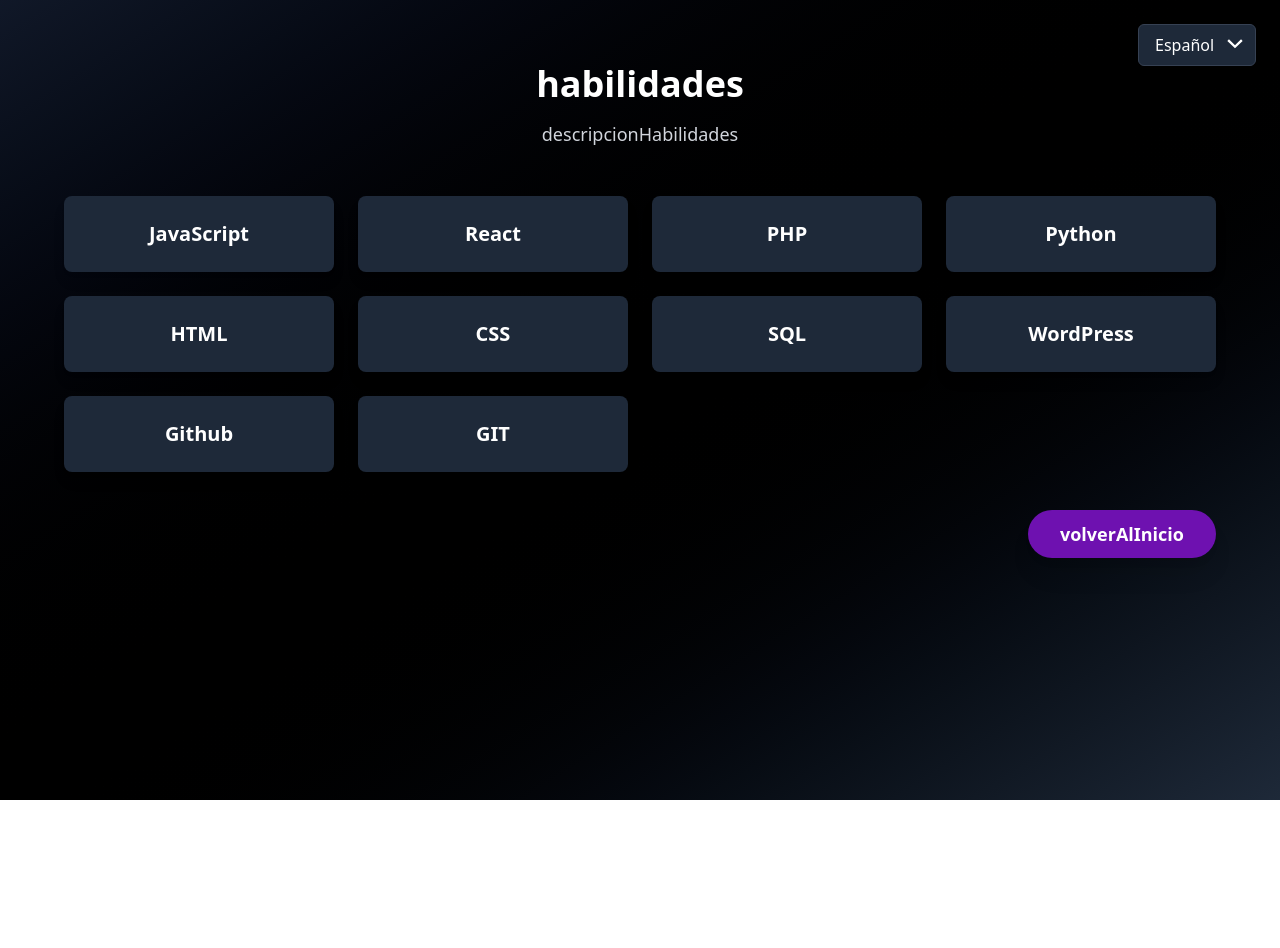
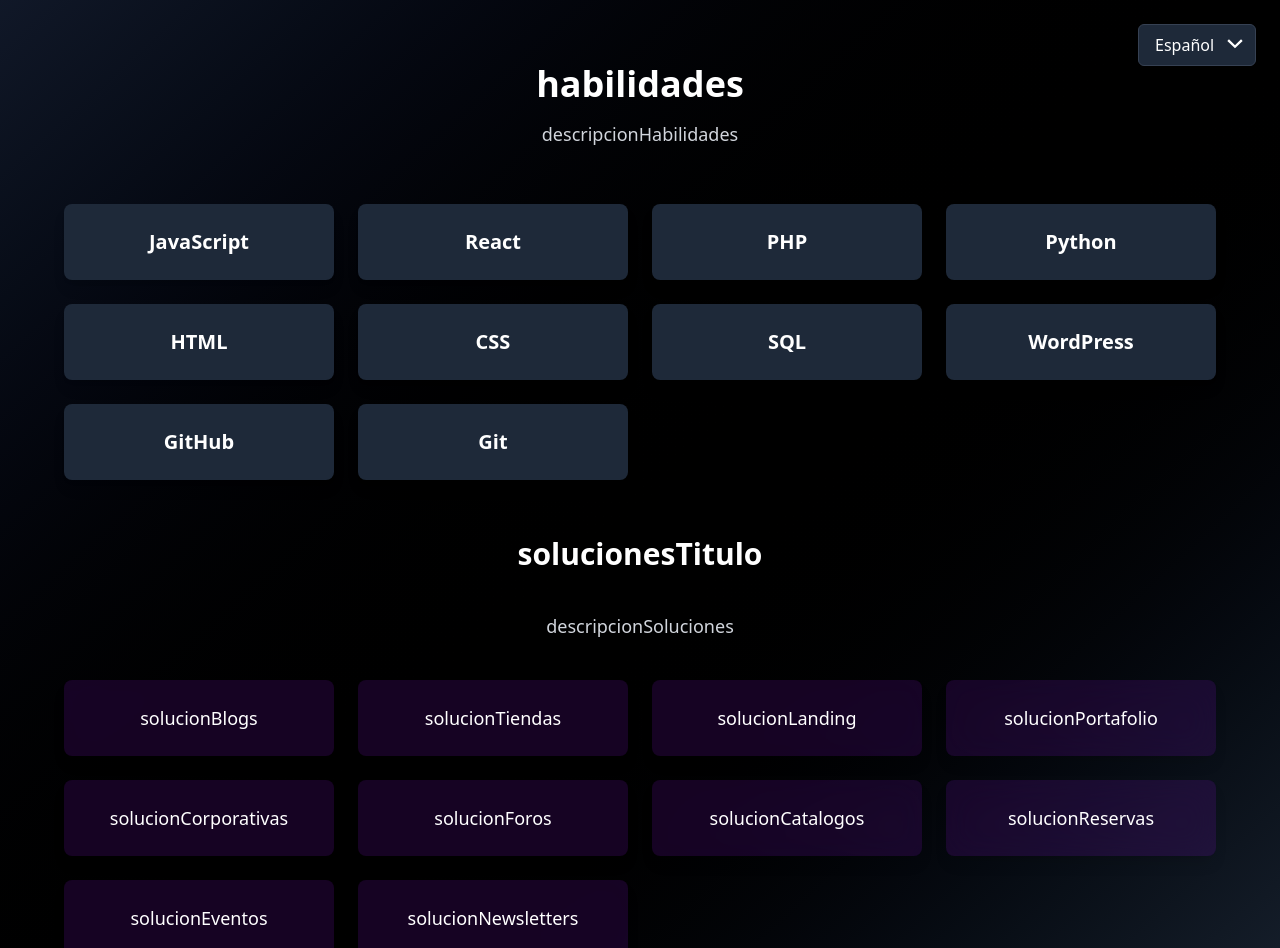
Before and after one commit to hofsito/Hofsito-Portfolio, a React (Vite) app: page /#/habilidades in a window 1280 px wide. Shown: the top 948 px of the page. Before the commit the page ends 800 px from the top, so only its background shows below. Built offline with nearby package versions, Linux system fonts and the light colour scheme; no server answers.

Commit message:
ProyectoActualizacion

```diff
--- a/public/Idiomas/en/translation.json
+++ b/public/Idiomas/en/translation.json
@@ -35,5 +35,17 @@
   "descripcion": "Brief description of the project.",
   "contacto_message": "If you're interested in being the first of many projects, don't hesitate to contact me.",
   "descripcionProyecto": "All the projects I've worked on (None for now)",
-  "whatsappPlaceholder": "WhatsApp number (with prefix)"
+  "whatsappPlaceholder": "WhatsApp number (with prefix)",
+  "solucionesTitulo": "What can I build for you?",
+  "descripcionSoluciones": "If you have no programming knowledge, don't worry. Here are end‑to‑end solutions I can create so you can focus on your business:",
+  "solucionBlogs": "Blogs and news sites",
+  "solucionTiendas": "Online stores (e‑commerce)",
+  "solucionLanding": "High‑conversion landing pages",
+  "solucionPortafolio": "Personal or agency portfolios",
+  "solucionCorporativas": "Corporate websites",
+  "solucionForos": "Forums and communities",
+  "solucionCatalogos": "Product catalogs",
+  "solucionReservas": "Booking and appointment systems",
+  "solucionEventos": "Event pages",
+  "solucionNewsletters": "Newsletters and mailing lists"
 }
--- a/public/Idiomas/es/translation.json
+++ b/public/Idiomas/es/translation.json
@@ -35,5 +35,17 @@
   "descripcion": "Descripción breve del proyecto.",
   "contacto_message": "Si te interesa ser el primero de muchos proyectos, no dudes en contactarme.",
   "descripcionProyecto": "Todos los proyectos en los que he trabajado (No hay por ahora)",
-  "whatsappPlaceholder": "Número de WhatsApp (con prefijo)"
+  "whatsappPlaceholder": "Número de WhatsApp (con prefijo)",
+  "solucionesTitulo": "¿Qué puedo crear para ti?",
+  "descripcionSoluciones": "Si no tienes conocimiento de lenguajes de programación, no te preocupes. Estas son soluciones que puedo desarrollar de principio a fin:",
+  "solucionBlogs": "Blogs y sitios de noticias",
+  "solucionTiendas": "Tiendas en línea (e‑commerce)",
+  "solucionLanding": "Landing pages de alta conversión",
+  "solucionPortafolio": "Portafolios personales o de agencia",
+  "solucionCorporativas": "Páginas corporativas",
+  "solucionForos": "Foros y comunidades",
+  "solucionCatalogos": "Catálogos de productos",
+  "solucionReservas": "Sistemas de reservas y citas",
+  "solucionEventos": "Páginas de eventos",
+  "solucionNewsletters": "Boletines y newsletters"
 }
--- a/public/Idiomas/ja/translation.json
+++ b/public/Idiomas/ja/translation.json
@@ -35,5 +35,17 @@
   "descripcion": "プロジェクトの簡単な説明。",
   "contacto_message": "多くのプロジェクトの最初になりたい場合は、お気軽にお問い合わせください。",
   "descripcionProyecto": "私が関わったすべてのプロジェクト (今のところはありません)",
-  "whatsappPlaceholder": "WhatsApp 番号 (プレフィックス付き)"
+  "whatsappPlaceholder": "WhatsApp 番号 (プレフィックス付き)",
+  "solucionesTitulo": "あなたのために何を作れる？",
+  "descripcionSoluciones": "プログラミングの知識がなくてもご安心ください。ゼロから構築できるソリューション例は次のとおりです：",
+  "solucionBlogs": "ブログ・ニュースサイト",
+  "solucionTiendas": "オンラインストア（EC）",
+  "solucionLanding": "高コンバージョンのランディングページ",
+  "solucionPortafolio": "個人／エージェンシー向けポートフォリオ",
+  "solucionCorporativas": "コーポレートサイト",
+  "solucionForos": "フォーラム・コミュニティ",
+  "solucionCatalogos": "商品カタログ",
+  "solucionReservas": "予約・アポイントシステム",
+  "solucionEventos": "イベントページ",
+  "solucionNewsletters": "ニュースレター・メーリングリスト"
 }
--- a/src/components/Habilidades.jsx
+++ b/src/components/Habilidades.jsx
@@ -5,6 +5,7 @@
 import IdiomaSelector from "./IdiomaSelector";
 import { Link } from "react-router-dom";
 
+// Animaciones
 const fadeInUp = {
   hidden: { opacity: 0, y: 30 },
   visible: (i = 1) => ({
@@ -13,6 +14,7 @@
     transition: { delay: i * 0.1, duration: 0.5, ease: "easeOut" },
   }),
 };
+
 const buttonVariants = {
   hidden: { opacity: 0, y: 20 },
   visible: {
@@ -21,6 +23,7 @@
     transition: { delay: 0.2, duration: 0.6, ease: "easeOut" },
   },
 };
+
 const habilidades = [
   "JavaScript",
   "React",
@@ -30,8 +33,21 @@
   "CSS",
   "SQL",
   "WordPress",
-  "Github",
-  "GIT"
+  "GitHub",
+  "Git",
+];
+
+const solucionesKeys = [
+  "solucionBlogs",
+  "solucionTiendas",
+  "solucionLanding",
+  "solucionPortafolio",
+  "solucionCorporativas",
+  "solucionForos",
+  "solucionCatalogos",
+  "solucionReservas",
+  "solucionEventos",
+  "solucionNewsletters",
 ];
 
 const Habilidades = () => {
@@ -39,22 +55,21 @@
 
   return (
     <section className="min-h-screen bg-gradient-to-br from-gray-900 via-black to-gray-800 text-white py-16 px-6">
-
-      <div className="max-w-6xl mx-auto text-center space-y-12">
-        {/* Título */}
+      <div className="max-w-6xl mx-auto text-center space-y-14">
+        {/* ---------- TÍTULO PRINCIPAL ---------- */}
         <motion.div
           initial="hidden"
           whileInView="visible"
           viewport={{ once: true }}
           variants={fadeInUp}
         >
-          <h2 className="text-4xl font-bold">{t('habilidades')}</h2>
+          <h2 className="text-4xl font-bold">{t("habilidades")}</h2>
           <p className="mt-4 text-lg text-gray-300">
-            {t('descripcionHabilidades')}
+            {t("descripcionHabilidades")}
           </p>
         </motion.div>
 
-        {/* Habilidades */}
+        {/* ---------- GRID DE HABILIDADES TÉCNICAS ---------- */}
         <div className="grid grid-cols-2 sm:grid-cols-3 lg:grid-cols-4 gap-6">
           {habilidades.map((habilidad, index) => (
             <motion.div
@@ -70,6 +85,39 @@
             </motion.div>
           ))}
         </div>
+
+        {/* ---------- SECCIÓN DE SOLUCIONES “LLAVE EN MANO” ---------- */}
+        <motion.div
+          initial="hidden"
+          whileInView="visible"
+          viewport={{ once: true }}
+          variants={fadeInUp}
+          className="space-y-10 mt-12"
+        >
+          <h2 className="text-3xl font-bold">{t("solucionesTitulo")}</h2>
+
+          <p className="text-lg text-gray-300 max-w-3xl mx-auto">
+            {t("descripcionSoluciones")}
+          </p>
+
+          <div className="grid grid-cols-2 sm:grid-cols-3 lg:grid-cols-4 gap-6">
+            {solucionesKeys.map((key, idx) => (
+              <motion.div
+                key={key}
+                custom={idx}
+                initial="hidden"
+                whileInView="visible"
+                viewport={{ once: true }}
+                variants={fadeInUp}
+                className="bg-purple-800/20 backdrop-blur-lg p-6 rounded-lg shadow-lg"
+              >
+                <h3 className="text-lg font-medium">{t(key)}</h3>
+              </motion.div>
+            ))}
+          </div>
+        </motion.div>
+
+        {/* ---------- BOTÓN VOLVER AL INICIO ---------- */}
         <motion.div
           initial="hidden"
           animate="visible"
@@ -83,7 +131,8 @@
             {t("volverAlInicio")}
           </Link>
         </motion.div>
-        {/* Selector idioma */}
+
+        {/* ---------- SELECTOR DE IDIOMA ---------- */}
         <IdiomaSelector />
       </div>
     </section>
```
Lines whose indentation alone changed are shown as unchanged.
